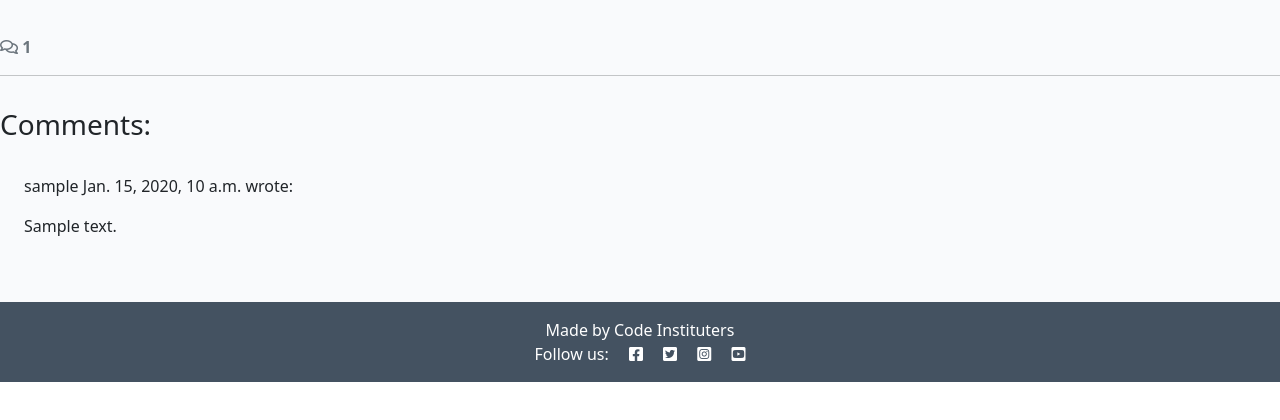
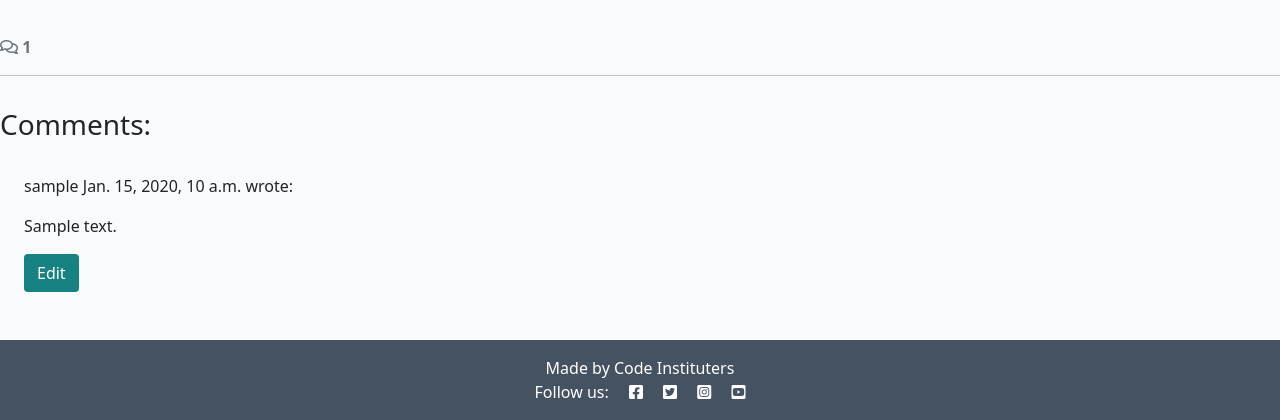
Before and after one commit to unqe/Django_blog, a Django app: a page that uses blog/templates/blog/post_detail.html in a window 1280 px wide. Shown: the part 909-1329 px from the top of the page. Before the commit the page ends 1291 px from the top, so only its background shows below. Run offline with Django 4.2, Linux system fonts and the light colour scheme; a user stored in the database is signed in; tables that the repository leaves empty hold one stand-in row (values such as "Sample post"); some libraries are stand-ins or nearby versions.

Commit message:
Add comment_edit view, URL and edit button in post_detail

```diff
--- a/blog/templates/blog/post_detail.html
+++ b/blog/templates/blog/post_detail.html
@@ -84,6 +84,9 @@
                         This comment is awaiting approval
                     </p>
                     {% endif %}
+                    {% if user.is_authenticated and comment.author == user %}
+                    <button class="btn btn-edit" comment_id="{{ comment.id }}">Edit</button>
+                    {% endif %}
                 </div>
                 <!-- Our for loop ends here -->
                 {% endfor %}
--- a/blog/urls.py
+++ b/blog/urls.py
@@ -3,5 +3,6 @@ from django.urls import path
 
 urlpatterns = [
     path('', views.PostList.as_view(), name='home'),
+    path('<slug:slug>/edit_comment/<int:comment_id>', views.comment_edit, name='comment_edit'),
     path('<slug:slug>/', views.post_detail, name='post_detail'),
 ]
--- a/blog/views.py
+++ b/blog/views.py
@@ -1,7 +1,8 @@
+from django.shortcuts import render, get_object_or_404, reverse
 from django.views import generic
 from django.contrib import messages
-from django.shortcuts import render, get_object_or_404
-from .models import Post
+from django.http import HttpResponseRedirect
+from .models import Post, Comment
 from .forms import CommentForm
 
 
@@ -56,3 +57,26 @@ def post_detail(request, slug):
 			"comment_form": comment_form,
 		},
 	)
+
+
+def comment_edit(request, slug, comment_id):
+	"""
+	view to edit comments
+	"""
+	if request.method == "POST":
+
+		queryset = Post.objects.filter(status=1)
+		post = get_object_or_404(queryset, slug=slug)
+		comment = get_object_or_404(Comment, pk=comment_id)
+		comment_form = CommentForm(data=request.POST, instance=comment)
+
+		if comment_form.is_valid() and comment.author == request.user:
+			comment = comment_form.save(commit=False)
+			comment.post = post
+			comment.approved = False
+			comment.save()
+			messages.add_message(request, messages.SUCCESS, 'Comment Updated!')
+		else:
+			messages.add_message(request, messages.ERROR, 'Error updating comment!')
+
+	return HttpResponseRedirect(reverse('post_detail', args=[slug]))
```
